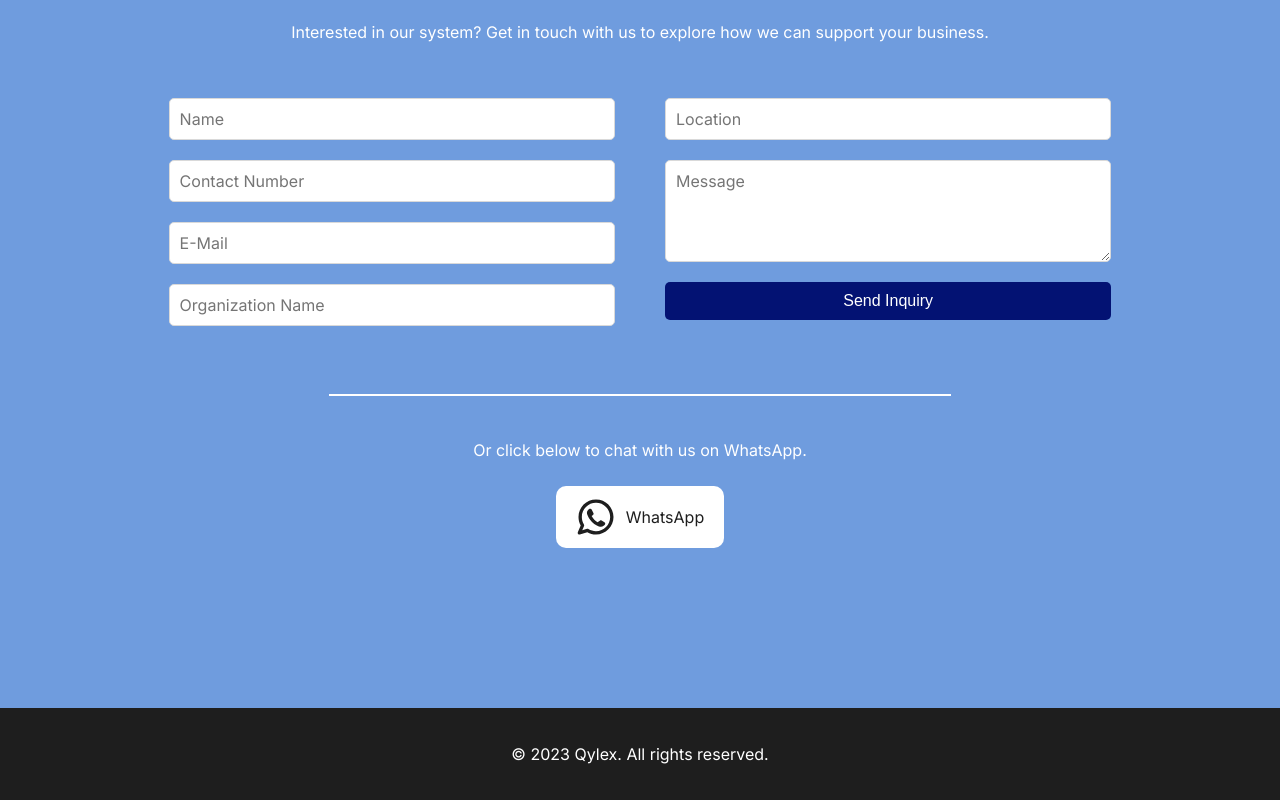
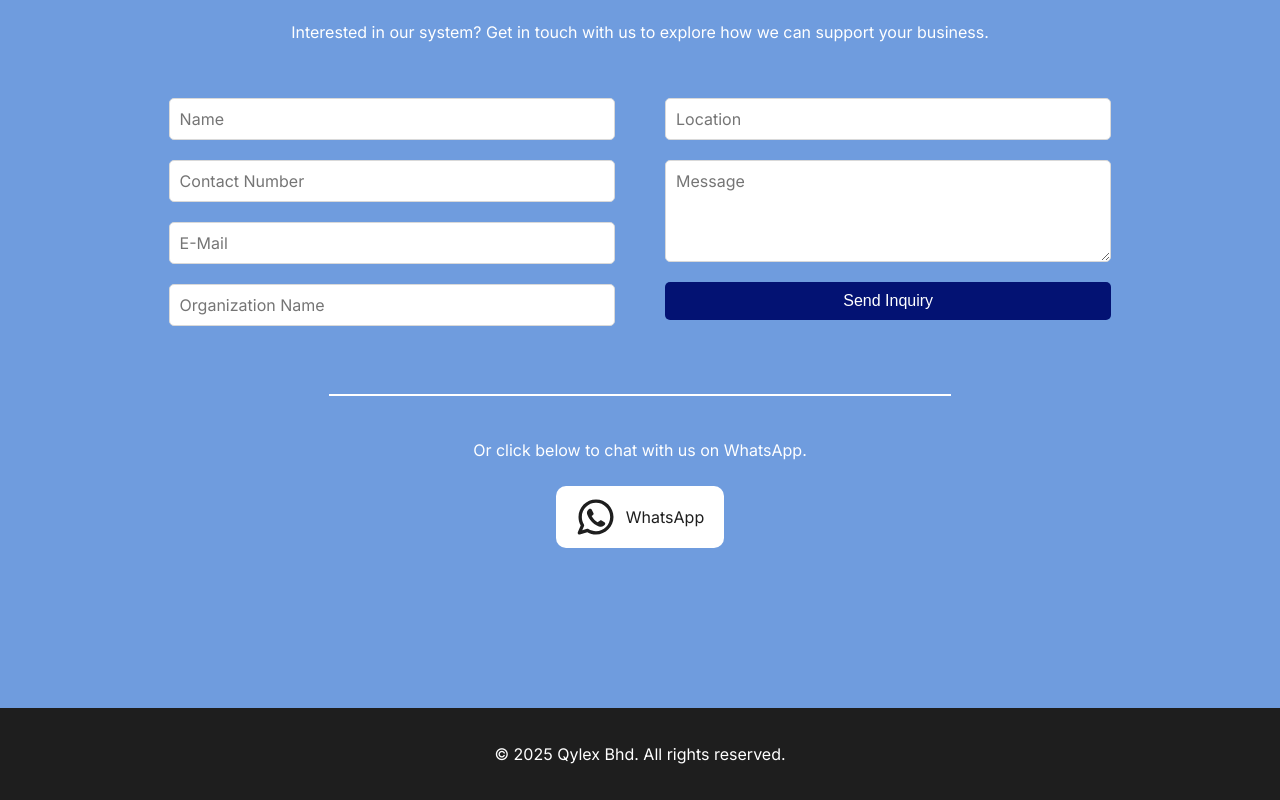
Before and after one commit to imranrszd/ParcelHub-Portfolio, a plain HTML site: page index.html in a window 1280 px wide. Shown: the part 3214-4014 px from the top of the page. Drawn offline with Linux system fonts and the light colour scheme.

Commit message:
update footer

```diff
--- a/index.html
+++ b/index.html
@@ -217,7 +217,7 @@
     </div>
     <footer>
         <footer>
-            <p>© 2023 Qylex. All rights reserved.</p>
+            <p>© 2025 Qylex Bhd. All rights reserved.</p>
 
         </footer>
 
```
